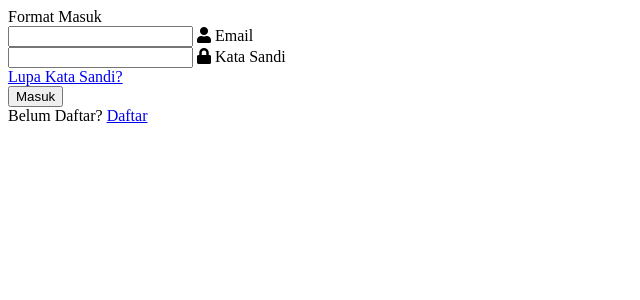
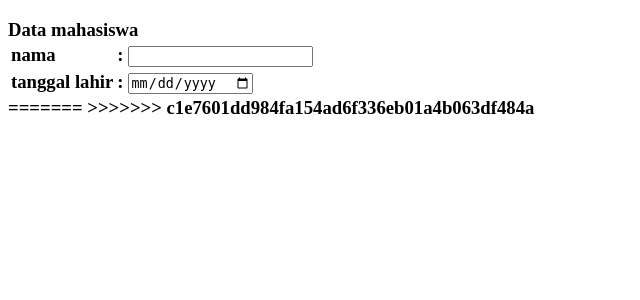
Before and after one commit to aldhisttd/2023-program2sem4pagia, a PHP site: page /tugas1/2155201025.php in a window 1280 px wide. Shown: the top 300 px of the page, without its empty margins (0-640 px from the left). Run offline with PHP 8.4, Linux system fonts and the light colour scheme.

Commit message:
Update 2155201025.php
merevisi code

```diff
--- a/tugas1/2155201025.php
+++ b/tugas1/2155201025.php
@@ -1,37 +1,25 @@
 <!DOCTYPE html>
-<!-- Created By CodingNepal -->
-<html lang="en" dir="ltr">
-   <head>
-      <meta charset="utf-8">
-      <!-- <title>Neumorphism Login Form UI | CodingNepal</title> -->
-      <link rel="stylesheet" href="style.css">
-      <link rel="stylesheet" href="https://cdnjs.cloudflare.com/ajax/libs/font-awesome/5.15.3/css/all.min.css"/>
-   </head>
-   <body>
-      <div class="content">
-         <div class="text">
-            Format Masuk
-         </div>
-         <form action="#">
-            <div class="field">
-               <input type="text" required>
-               <span class="fas fa-user"></span>
-               <label>Email</label>
-            </div>
-            <div class="field">
-               <input type="password" required>
-               <span class="fas fa-lock"></span>
-               <label>Kata Sandi</label>
-            </div>
-            <div class="forgot-pass">
-               <a href="#">Lupa Kata Sandi?</a>
-            </div>
-            <button>Masuk</button>
-            <div class="sign-up">
-               Belum Daftar?
-               <a href="#">Daftar</a>
-            </div>
-         </form>
-      </div>
-   </body>
+<html>
+<head>
+    <title>mahasiswa</title>
+</head>
+<body>
+    <h3>Data mahasiswa</title>
+        <table>
+             <tr>
+                 <td>nama</td>
+                 <td>:</td>
+                 <td><input type="text"
+></td>
+             </tr>
+             <tr>
+                 <td>tanggal lahir</td>
+                 <td>:</td>
+                 <td><input type="date"
+></td>
+            </tr>
+    </table>
+    </body>
 </html>
+=======
+>>>>>>> c1e7601dd984fa154ad6f336eb01a4b063df484a
```
